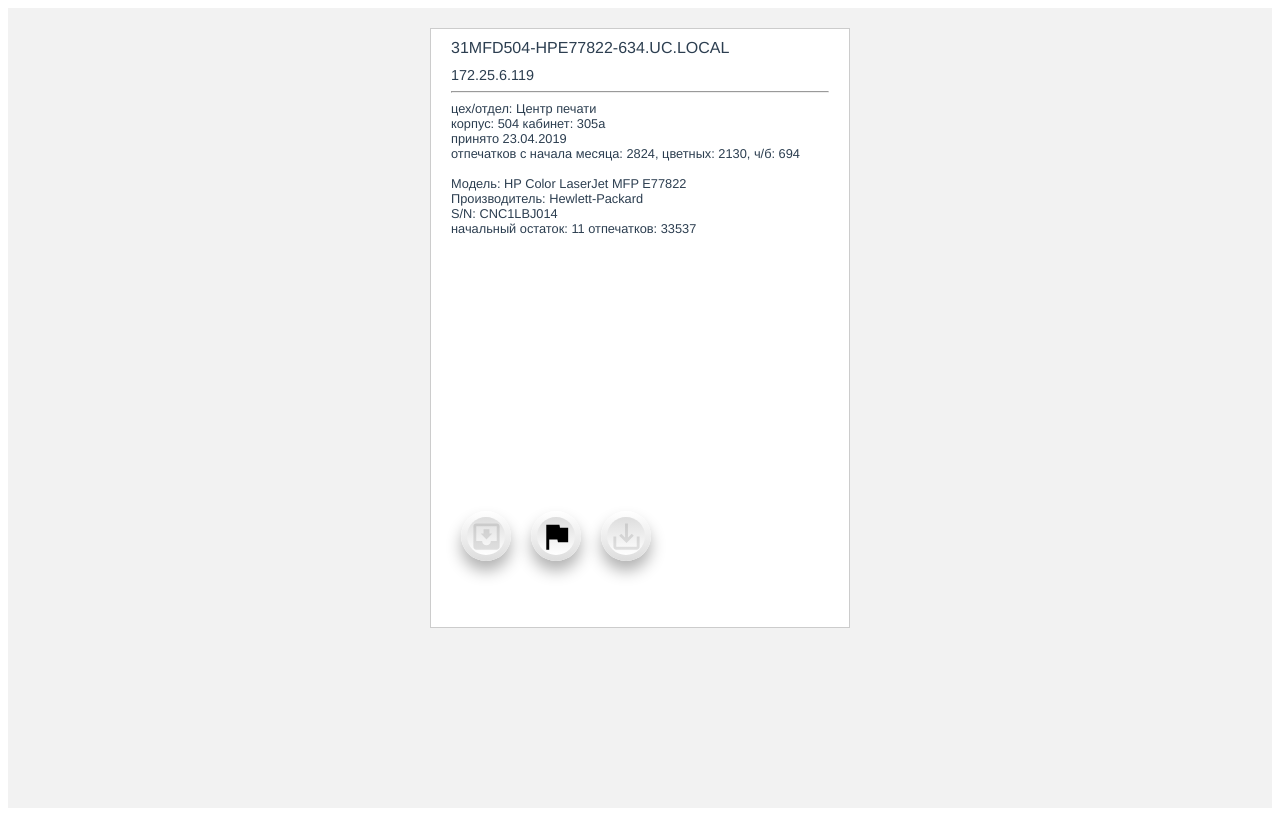
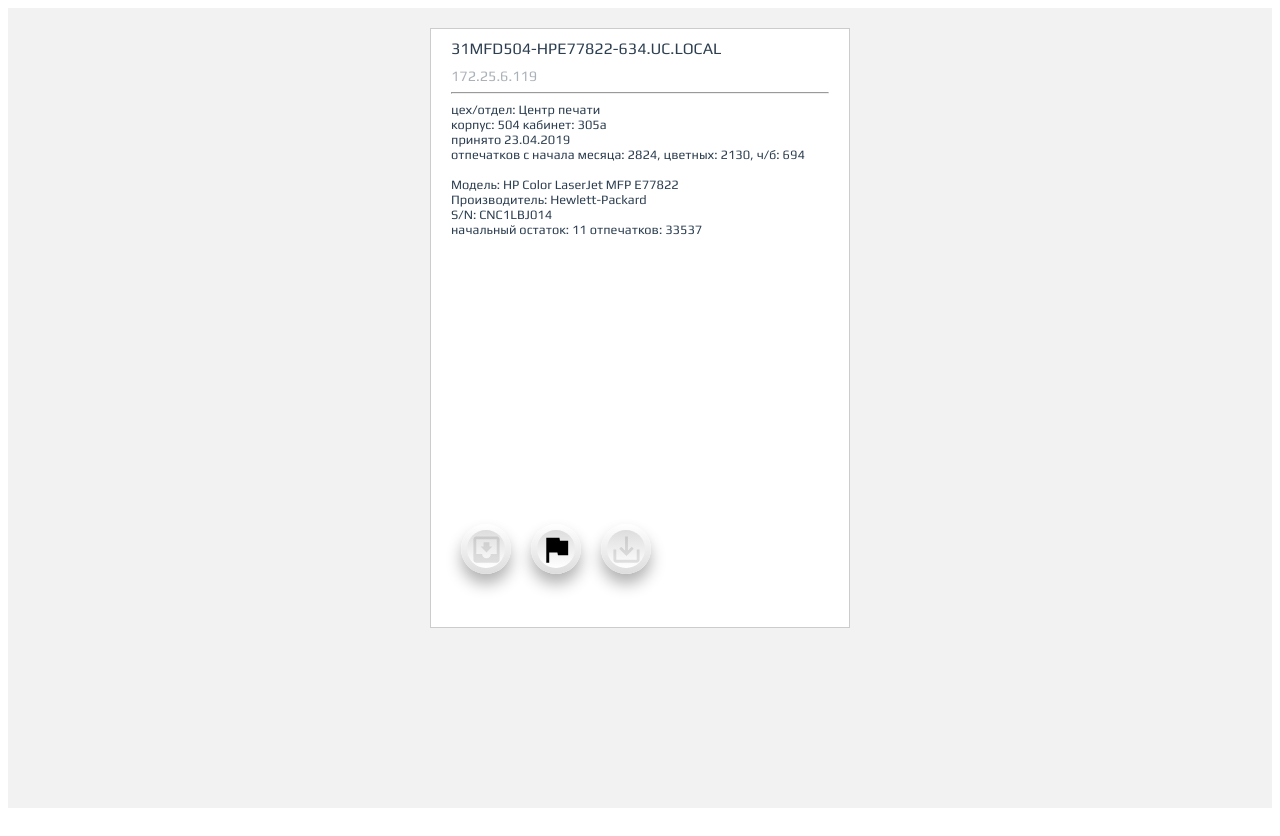
Before and after one commit to stoat2010/vue-prn-001, a Vue app: page / in a window 1280 px wide. Built offline with nearby package versions, Linux system fonts and the light colour scheme.

Commit message:
25062020

```diff
--- a/src/App.vue
+++ b/src/App.vue
@@ -18,8 +18,28 @@
 </script>
 
 <style>
+  @font-face {
+    font-family: 'playregular';
+    src: url('assets/fonts/play-v11-latin_cyrillic-ext_cyrillic-regular.woff2') format('woff2'),
+    url('assets/fonts/play-v11-latin_cyrillic-ext_cyrillic-regular.woff') format('woff'),
+    url('assets/fonts/Play-Regular.ttf') format('ttf');
+    font-weight: normal;
+    font-style: normal;
+    font-display: swap;
+  }
+
+  @font-face {
+    font-family: 'playbold';
+    src: url('assets/fonts/play-v11-latin_cyrillic-ext_cyrillic-regular.woff2') format('woff2'),
+    url('assets/fonts/play-v11-latin_cyrillic-ext_cyrillic-regular.woff') format('woff');
+    font-weight: normal;
+    font-style: normal;
+    font-display: swap;
+  }
 #app {
-  font-family: Avenir, Helvetica, Arial, sans-serif;
+
+  font-family: playregular;
+
   -webkit-font-smoothing: antialiased;
   -moz-osx-font-smoothing: grayscale;
   text-align: center;
--- /dev/null
+++ b/src/assets/fonts/stylesheet.css
@@ -0,0 +1,24 @@
+/*! Generated by Font Squirrel (https://www.fontsquirrel.com) on March 2, 2020 */
+
+
+
+@font-face {
+    font-family: 'playregular';
+    src: url('play-regular-webfont.woff2') format('woff2'),
+         url('play-regular-webfont.woff') format('woff');
+    font-weight: normal;
+    font-style: normal;
+
+}
+
+
+
+
+@font-face {
+    font-family: 'playbold';
+    src: url('play-bold-webfont.woff2') format('woff2'),
+         url('play-bold-webfont.woff') format('woff');
+    font-weight: normal;
+    font-style: normal;
+
+}
--- a/src/components/Button.vue
+++ b/src/components/Button.vue
@@ -35,7 +35,7 @@
         transition: 1s;
         pointer-events: all;
     }
-    li a:hover {
+    li a:active {
         box-shadow: 0 2px 5px rgba(0,0,0,0.3);
     }
 
--- a/src/components/Chart.vue
+++ b/src/components/Chart.vue
@@ -17,7 +17,7 @@
                 this.renderChart({
                     datasets: [
                         {
-                            borderColor: 'rgba(23, 105, 170, 1)',
+                            borderColor: 'rgb(0, 0, 0)',
                             backgroundColor: 'rgba(187, 222, 251, 1)',
                             data: [1103, 987, 1054, 1098, 874,654]
                         }
--- a/src/components/Devcard.vue
+++ b/src/components/Devcard.vue
@@ -22,7 +22,7 @@
             <Tonerlevel></Tonerlevel>
             <div class="graph">
                 <h2>Отпечатано в 2020</h2>
-                <Chart :width="380" :height="250"></Chart>
+                <Chart :width="380" :height="200"></Chart>
             </div>
             <div class="attbar"><Btnbar v-bind:buttons="buttons"></Btnbar></div>
         </div>
@@ -85,6 +85,7 @@
 
 <style scoped>
     .card {
+        font-family: playregular;
         position: relative;
         margin: 20px 0;
         width: 420px;
@@ -118,6 +119,7 @@
         text-align: left;
     }
     .card .card-front .card-title {
+        font-family: playbold;
         text-transform: uppercase;
         transition: 1s;
         margin-top: 10px;
@@ -126,15 +128,18 @@
     }
     .card .card-front .card-subtitle {
         text-transform: uppercase;
+        font-family: playbold;
         transition: 1s;
         margin-top: 10px;
         margin-left: 20px;
         text-align: left;
         font-size: 0.9em;
+        opacity: 0.4;
     }
     .card .card-front .attbar {
         display: flex;
-        height: 600px
+        height: 350px;
+        flex-direction: column-reverse;
     }
     .card .card-front hr {
         margin-left: 20px;
```
Also changed, not shown: src/assets/fonts/play-v11-latin_cyrillic-ext_cyrillic-regular.woff (added), src/assets/fonts/play-v11-latin_cyrillic-ext_cyrillic-regular.woff2 (added).
